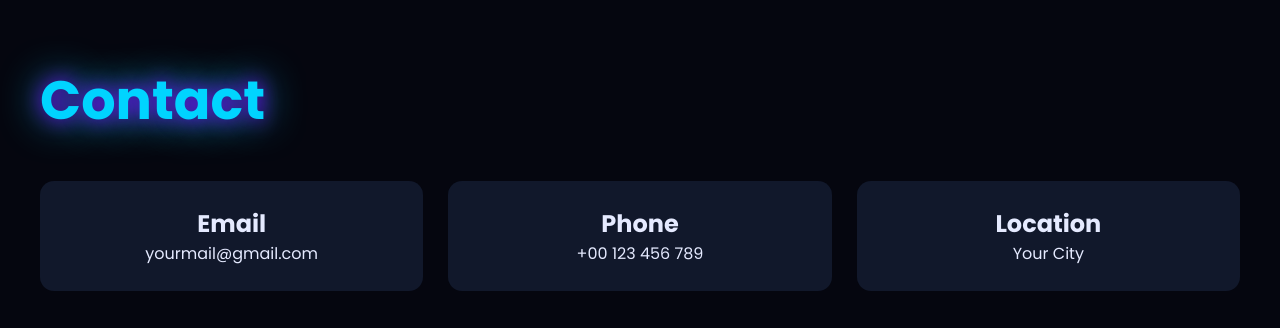
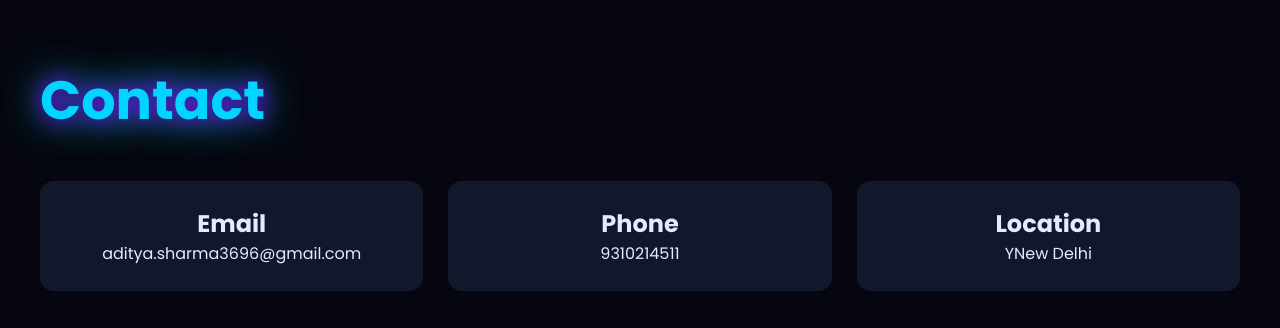
Before and after one commit to Addy0052/portfolio, a plain HTML site: page index.html in a window 1280 px wide. Shown: the part 4120-4448 px from the top of the page. Drawn offline with Linux system fonts and the light colour scheme.

```diff
--- a/index.html
+++ b/index.html
@@ -511,17 +511,17 @@
 
 <div class="contact-card">
 <h2>Email</h2>
-<p>yourmail@gmail.com</p>
+<p>aditya.sharma3696@gmail.com</p>
 </div>
 
 <div class="contact-card">
 <h2>Phone</h2>
-<p>+00 123 456 789</p>
+<p>9310214511</p>
 </div>
 
 <div class="contact-card">
 <h2>Location</h2>
-<p>Your City</p>
+<p>YNew Delhi</p>
 </div>
 
 </div>
```
